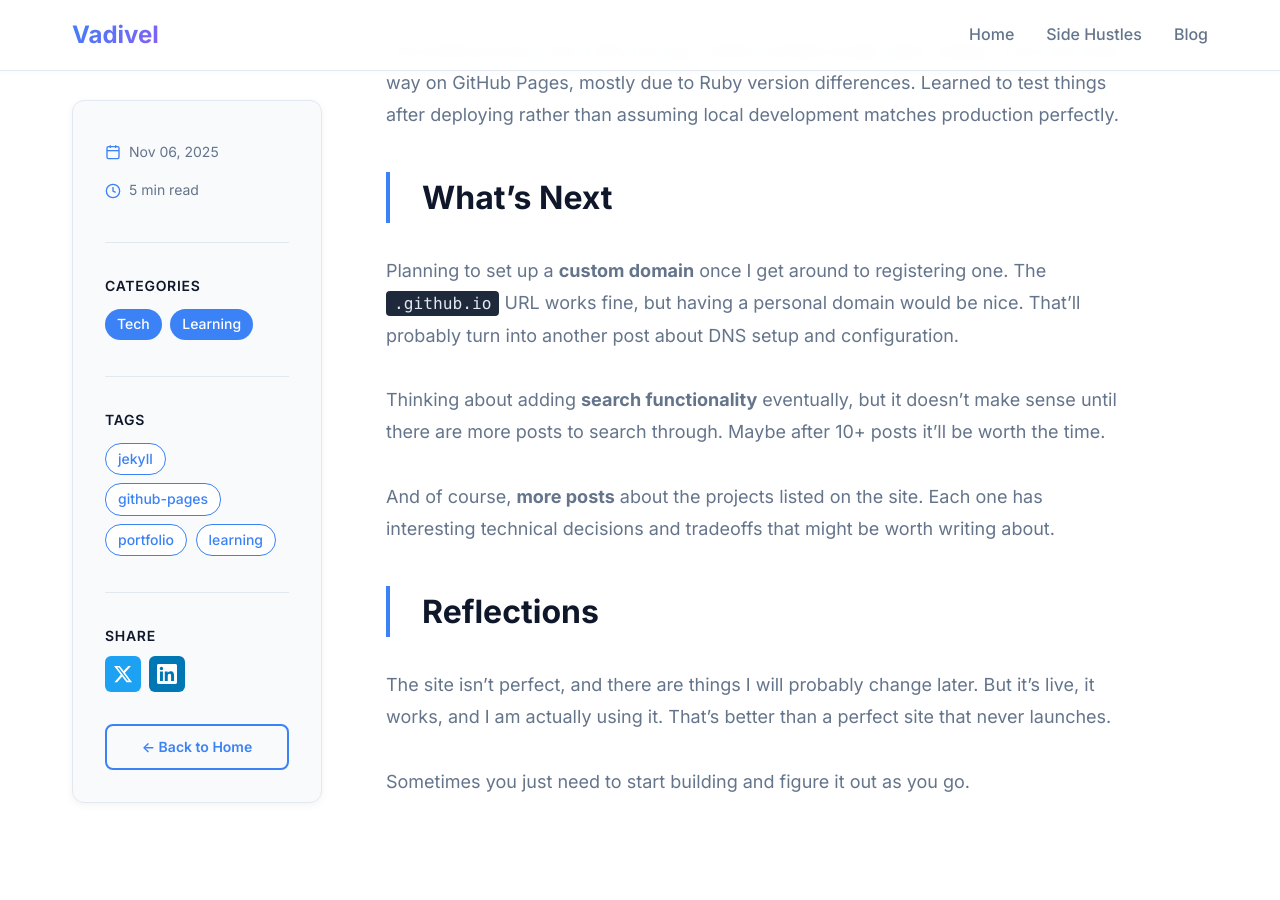
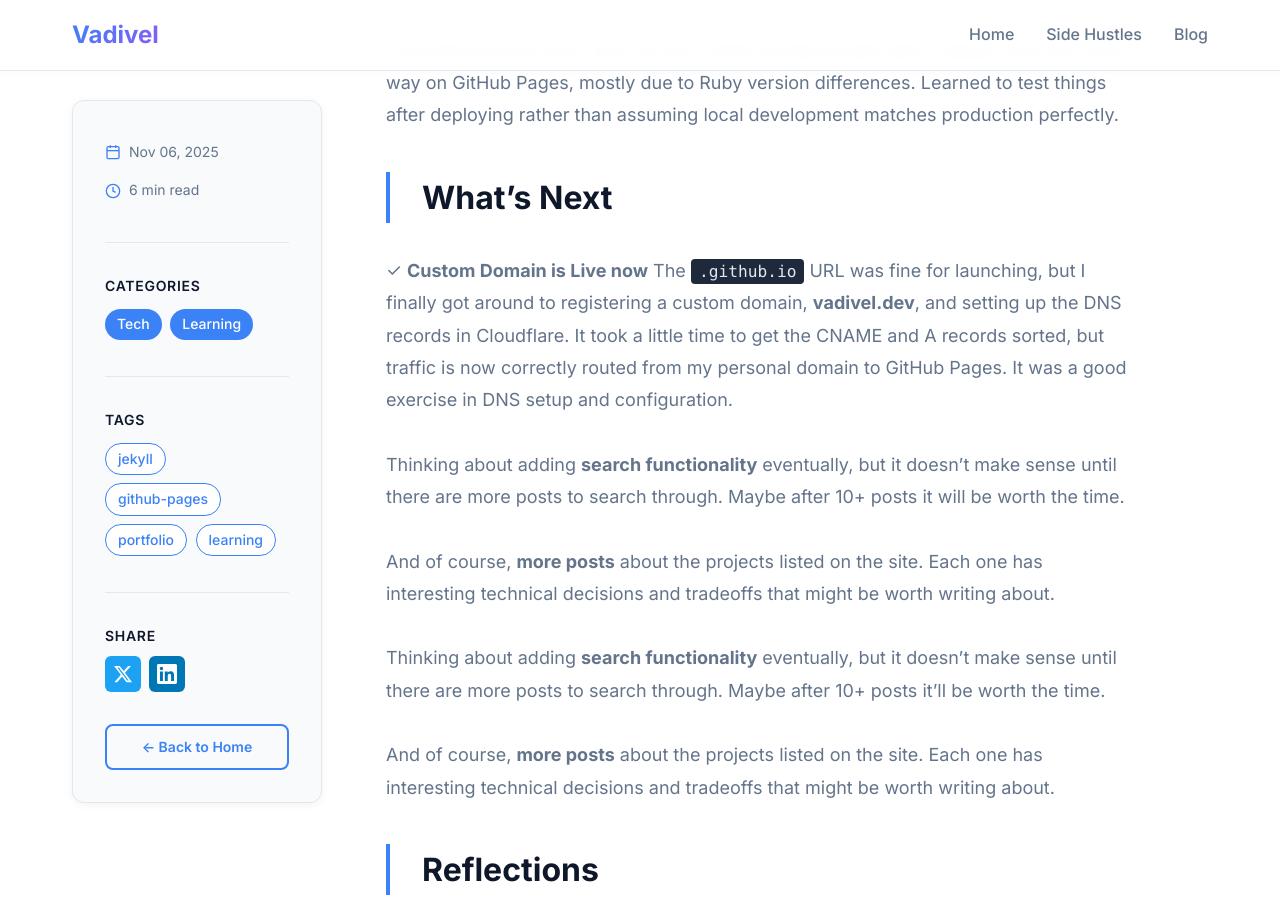
Before and after one commit to vmvadivel/vmvadivel.github.io, a Jekyll site: the page built from _posts/2025-11-06-Building-my-portfolio-website.md, in a window 1280 px wide and 900 px high, scrolled down 4954 px. Built offline with Jekyll 4.4.1, drawn with Linux system fonts in a browser that asks for light colours.

Commit message:
updated article content with domain info

```diff
--- a/_posts/2025-11-06-Building-my-portfolio-website.md
+++ b/_posts/2025-11-06-Building-my-portfolio-website.md
@@ -115,7 +115,11 @@ The build process had a few hiccups. What worked locally didn't always work the
 
 ## What's Next
 
-Planning to set up a **custom domain** once I get around to registering one. The `.github.io` URL works fine, but having a personal domain would be nice. That'll probably turn into another post about DNS setup and configuration.
+✓ **Custom Domain is Live now** The `.github.io` URL was fine for launching, but I finally got around to registering a custom domain, **vadivel.dev**, and setting up the DNS records in Cloudflare. It took a little time to get the CNAME and A records sorted, but traffic is now correctly routed from my personal domain to GitHub Pages. It was a good exercise in DNS setup and configuration.
+
+Thinking about adding **search functionality** eventually, but it doesn't make sense until there are more posts to search through. Maybe after 10+ posts it will be worth the time.
+
+And of course, **more posts** about the projects listed on the site. Each one has interesting technical decisions and tradeoffs that might be worth writing about.
 
 Thinking about adding **search functionality** eventually, but it doesn't make sense until there are more posts to search through. Maybe after 10+ posts it'll be worth the time.
 
```
